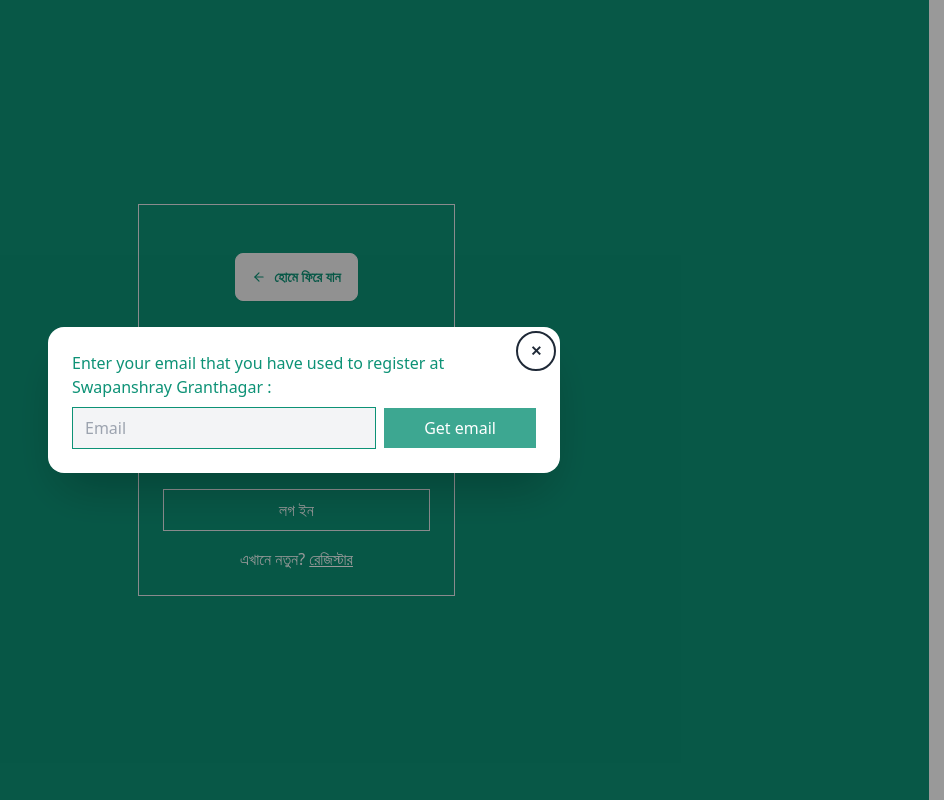
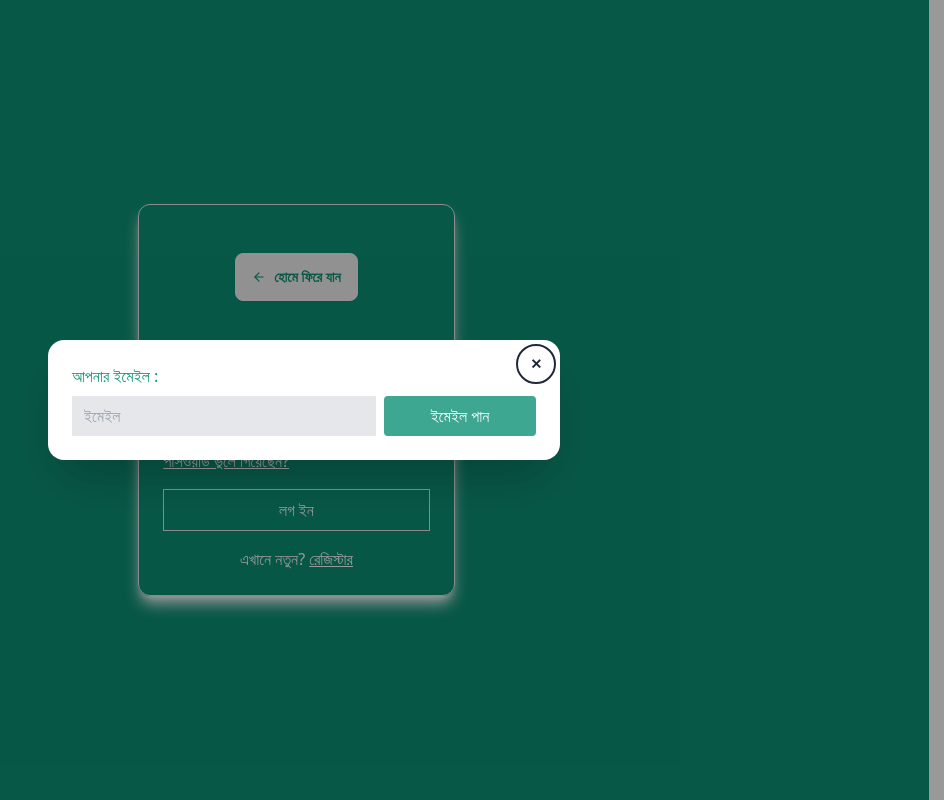
Before and after one commit to sour0v1/sg-client, a React (Vite) app: page /login in a window 1280 px wide. Both pictures are taken after a click on the element "পাসওয়ার্ড ভুলে গিয়েছেন?". Shown: the whole page, without its empty margins (336-1280 px from the left). Built offline with nearby package versions, Linux system fonts and the light colour scheme; no server answers.

Commit message:
upd : style in log in and sigup form

```diff
--- a/package.json
+++ b/package.json
@@ -10,17 +10,21 @@
     "preview": "vite preview"
   },
   "dependencies": {
+    "@react-pdf/renderer": "^3.4.4",
     "@tanstack/react-query": "^5.48.0",
     "axios": "^1.7.2",
     "firebase": "^10.12.2",
+    "keen-slider": "^6.8.6",
     "localforage": "^1.10.0",
     "match-sorter": "^6.3.4",
     "react": "^18.3.1",
     "react-dom": "^18.3.1",
+    "react-fast-marquee": "^1.6.5",
     "react-hook-form": "^7.52.0",
     "react-icons": "^5.2.1",
     "react-responsive-carousel": "^3.2.23",
     "react-router-dom": "^6.23.1",
+    "react-to-pdf": "^1.0.1",
     "sort-by": "^1.2.0",
     "sweetalert2": "^11.12.0"
   },
--- a/src/components/Table.jsx
+++ b/src/components/Table.jsx
@@ -16,7 +16,7 @@
     const { data, isPending } = useQuery({
         queryKey: ['books', category, currentPage],
         queryFn: async () => {
-            const res = await axiosPublic.get(`/category/books?category=${category}&page=${currentPage}&limit=10`)
+            const res = await axiosPublic.get(`/category/books?category=${category}&page=${currentPage}&limit=20`)
             return res.data;
         }
     })
--- a/src/hooks/useAxiosPublic.jsx
+++ b/src/hooks/useAxiosPublic.jsx
@@ -1,7 +1,9 @@
 import axios from "axios";
 
 const axiosPublic = axios.create({
-    baseURL : 'https://swapnashray-granthagar-server.vercel.app'
+    baseURL : 'https://swapnashray-granthagar-server.vercel.app',
+    // baseURL: 'http://localhost:5000'
+
 })
 
 const useAxiosPublic = () => {
--- a/src/hooks/useAxiosSecure.jsx
+++ b/src/hooks/useAxiosSecure.jsx
@@ -1,8 +1,8 @@
 import axios from "axios";
 
 const axiosSecure = axios.create({
-    baseURL : 'https://swapnashray-granthagar-server.vercel.app',
-//    baseURL : 'http://localhost:5000'
+    baseURL: 'https://swapnashray-granthagar-server.vercel.app',
+    // baseURL: 'http://localhost:5000'
 
 })
 
--- a/src/pages/home/section/FeaturedBooks.jsx
+++ b/src/pages/home/section/FeaturedBooks.jsx
@@ -16,14 +16,14 @@
                 <h2 className='border-[#0D9276] border-2 mx-9 lg:mx-12 my-2 rounded-full border-opacity-90'></h2>
             </div>
             <div className='flex flex-col justify-center lg:grid lg:grid-cols-4 items-center gap-9'>
-                <img className='h-60 hover:scale-105 duration-200' src={book1} alt="" />
-                <img className='h-60 hover:scale-105 duration-200' src={book2} alt="" />
-                <img className='h-60 hover:scale-105 duration-200' src={book3} alt="" />
-                <img className='h-60 hover:scale-105 duration-200' src={book4} alt="" />
-                <img className='h-60 hover:scale-105 duration-200' src={book5} alt="" />
-                <img className='h-60 hover:scale-105 duration-200' src={book6} alt="" />
-                <img className='h-60 hover:scale-105 duration-200' src={book7} alt="" />
-                <img className='h-60 hover:scale-105 duration-200' src={book8} alt="" />
+                <img className='h-56 w-40 hover:scale-105 duration-200' src={book1} alt="" />
+                <img className='h-56 w-40 hover:scale-105 duration-200' src={book2} alt="" />
+                <img className='h-56 w-40 hover:scale-105 duration-200' src={book3} alt="" />
+                <img className='h-56 w-40 hover:scale-105 duration-200' src={book4} alt="" />
+                <img className='h-56 w-40 hover:scale-105 duration-200' src={book5} alt="" />
+                <img className='h-56 w-40 hover:scale-105 duration-200' src={book6} alt="" />
+                <img className='h-56 w-40 hover:scale-105 duration-200' src={book7} alt="" />
+                <img className='h-56 w-40 hover:scale-105 duration-200' src={book8} alt="" />
             </div>
         </div>
     );
--- a/src/pages/login/Login.jsx
+++ b/src/pages/login/Login.jsx
@@ -93,11 +93,11 @@
                     </form>
 
                     <form onSubmit={handlePassReset} className='space-y-2'>
-                        <p className='text-[#0D9276]'>Enter your email that you have used to register at Swapanshray Granthagar : </p>
+                        <p className='text-[#0D9276]'>আপনার ইমেইল : </p>
                         <div className='w-full flex justify-center items-center gap-2'>
-                            <input className='bg-gray-100 py-2 w-2/3 outline-none px-3 border border-[#0D9276]' type="email" name='email' placeholder='Email' required />
+                            <input className='bg-gray-200 text-[#0D9276] py-2 w-2/3 px-3 outline-[#0D9276]' type="email" name='email' placeholder='ইমেইল' required />
 
-                            <input className='bg-[#0D9276] bg-opacity-80 hover:bg-opacity-100 py-2 text-white w-1/3' type="submit" value={'Get email'} />
+                            <input className='bg-[#0D9276] bg-opacity-80 hover:bg-opacity-100 py-2 text-white w-1/3 rounded' type="submit" value={'ইমেইল পান'} />
                         </div>
 
                     </form>
@@ -115,7 +115,7 @@
 
                 </div>
             </dialog>
-            <form onSubmit={handleSubmit(onSubmit)} className='w-full lg:w-1/4 flex flex-col justify-center items-center gap-4 p-6 lg:border'>
+            <form onSubmit={handleSubmit(onSubmit)} className='w-full lg:w-1/4 flex flex-col justify-center items-center gap-4 p-6 lg:border lg:rounded-xl lg:shadow-lg lg:shadow-white'>
                 <Link to='/'>
                     <div className='btn m-6 w-fit'>
                         <span className='text-[#0D9276]'><FiArrowLeft /></span>
--- a/src/pages/registration/Registration.jsx
+++ b/src/pages/registration/Registration.jsx
@@ -89,7 +89,7 @@
     }
     return (
         <div className='h-screen w-full flex flex-col justify-center items-center bg-[#0D9276]'>
-            <form onSubmit={handleSubmit(onSubmit)} className='w-full lg:w-1/4 flex flex-col justify-center items-center gap-4 p-6 lg:border'>
+            <form onSubmit={handleSubmit(onSubmit)} className='w-full lg:w-1/4 flex flex-col justify-center items-center gap-4 p-6 lg:border lg:rounded-xl lg:shadow-lg lg:shadow-white'>
                 <Link to='/'>
                     <div className='btn m-6 w-fit'>
                         <span className='text-[#0D9276]'><FiArrowLeft /></span>
```
Also changed, not shown: 1 other file (tests, documents, lock files or other folders).
